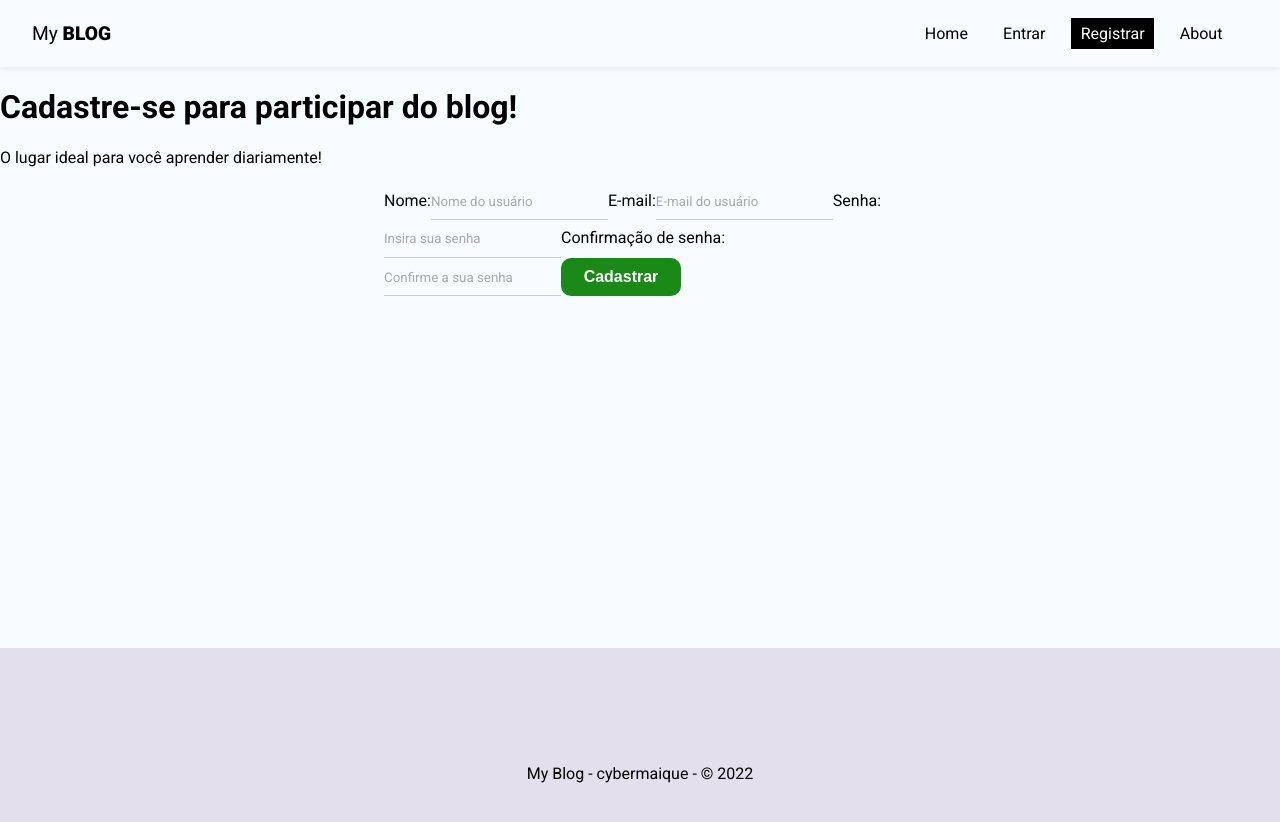
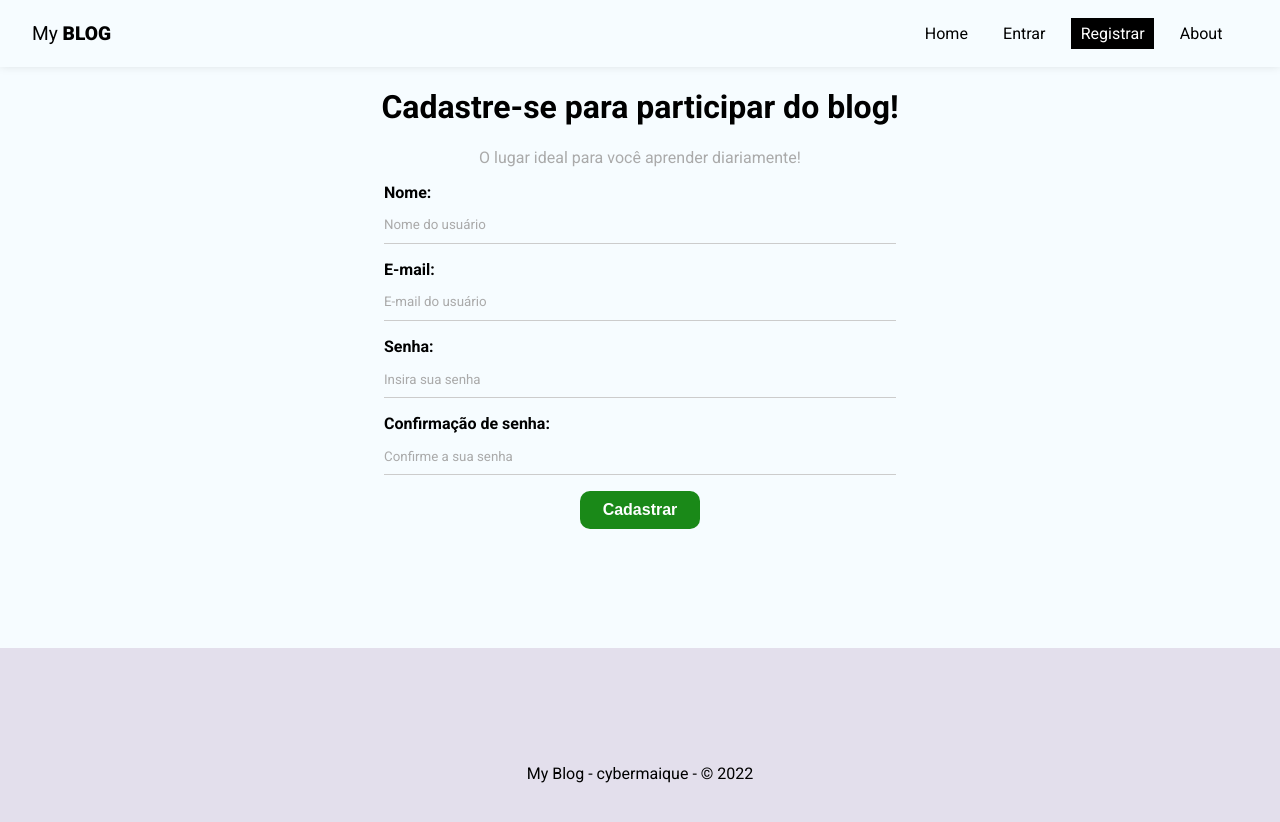
Before and after one commit to cybermaique/blog-with-react-router-hooks-firebase-auth-contextapi, a React (Create React App) app: page /register in a window 1280 px wide. Shown: the top 822 px of the page. Built offline with nearby package versions, Linux system fonts and the light colour scheme.

Commit message:
create states

```diff
--- a/src/pages/Register/Register.js
+++ b/src/pages/Register/Register.js
@@ -3,40 +3,82 @@
 import { useState, useEffect } from "react";
 
 const Register = () => {
+  const [displayName, setDisplayName] = useState("")
+  const [email, setEmail] = useState("")
+  const [password, setPassword] = useState("")
+  const [confirmPassword, setConfirmPassword] = useState("")
+  const [error, setError] = useState("")
+
+  const handleSubmit = (e) => {
+  e.preventDefault();
+
+  setError("")
+
+  const user = {
+    displayName,
+    email,
+    password
+  }
+
+  if(password !== confirmPassword) {
+    setError("As senhas são diferentes!");
+    return;
+  }
+
+  console.log(user);
+ }
+
   return (
-    <div>
+    <div className={styles.register}>
       <h1>Cadastre-se para participar do blog!</h1>
       <p>O lugar ideal para você aprender diariamente!</p>
-      <form>
+      <form onSubmit={handleSubmit}>
+        <label>
           <span>Nome:</span>
           <input
             type="text"
             name="displayName"
             required
             placeholder="Nome do usuário"
+            value={displayName}
+            onChange={(e) => setDisplayName(e.target.value)}
           />
+        </label>
+        <label>
           <span>E-mail:</span>
           <input
             type="email"
             name="email"
             required
             placeholder="E-mail do usuário"
+            value={email}
+            onChange={(e) => setEmail(e.target.value)}
           />
+        </label>
+        <label>
           <span>Senha:</span>
           <input
             type="password"
             name="password"
             required
             placeholder="Insira sua senha"
+            value={password}
+            onChange={(e) => setPassword(e.target.value)}
           />
+        </label>
+        <label>
           <span>Confirmação de senha:</span>
           <input
             type="password"
             name="confirmPassword"
             required
             placeholder="Confirme a sua senha"
+            value={confirmPassword}
+            onChange={(e) => setConfirmPassword(e.target.value)}
           />
+        </label>
         <button className="btn">Cadastrar</button>
+        {error && <p className="error">{error}</p>}
       </form>
     </div>
   );
```
Lines whose indentation alone changed are shown as unchanged.
